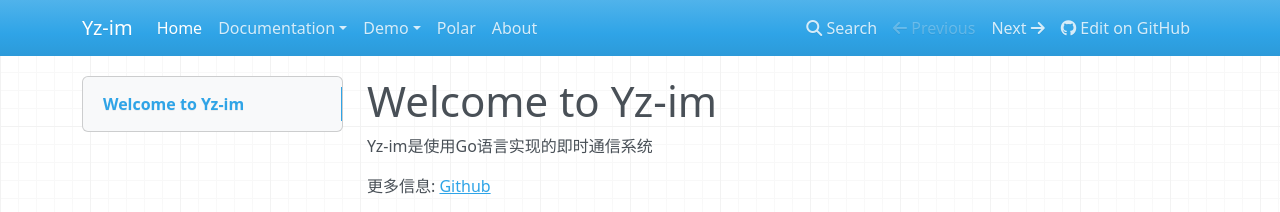
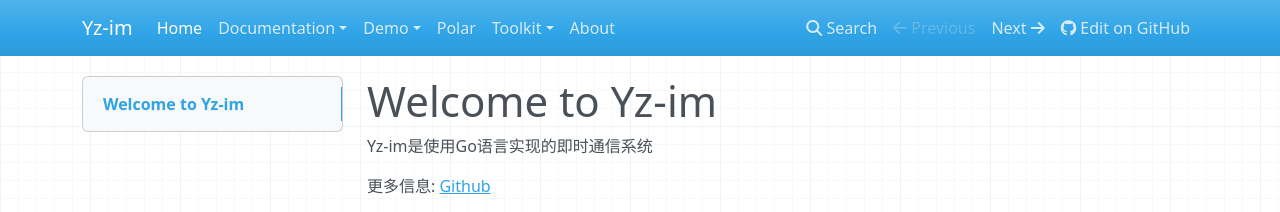
Before and after one commit to yz-im/yz-im.github.io, an MkDocs documentation site: the page built from docs/index.md, in a window 1280 px wide. Shown: the top 212 px of the page. Built offline with MkDocs 1.6.1, drawn with Linux system fonts in a browser that asks for light colours; nearby versions of some CDN libraries.

Commit message:
update: add toolkit

```diff
--- a/mkdocs.yml
+++ b/mkdocs.yml
@@ -10,4 +10,6 @@ nav:
     - web: demo/web.md
     - mac: demo/mac.md
   - Polar: polar/intro.md
+  - Toolkit:
+    - default: toolkit/default.md
   - About: about.md
```
Also changed, not shown: docs/toolkit/default.md (added, +1 -0 lines).
